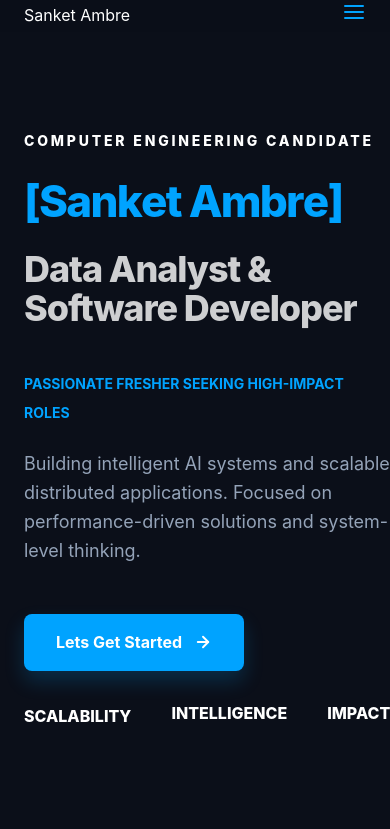
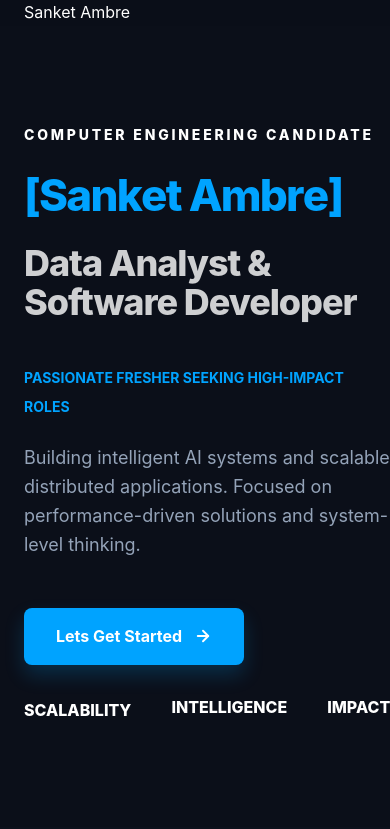
Before and after one commit to sankett02/portfolio, a React app: page / in a window 390 px wide. Shown: the top 829 px of the page. Built offline with nearby package versions, Linux system fonts and the light colour scheme; the HTML template or start-up script is replaced by a standard one.

Commit message:
Remove unnecessary mobile menu icon

```diff
--- a/src/components/Navbar.tsx
+++ b/src/components/Navbar.tsx
@@ -54,10 +54,8 @@ const Navbar = () => {
           </motion.button>
         </div>
 
-        {/* Mobile menu icon (UX placeholder) */}
-        <div className="md\:hidden">
-           <svg width="24" height="24" viewBox="0 0 24 24" fill="none" stroke="currentColor" strokeWidth="2" strokeLinecap="round" strokeLinejoin="round" className="cyan-text"><line x1="3" y1="12" x2="21" y2="12"></line><line x1="3" y1="6" x2="21" y2="6"></line><line x1="3" y1="18" x2="21" y2="18"></line></svg>
-        </div>
+
+        {/* Navigation row continues naturally */}
       </div>
     </motion.nav>
   );
```
